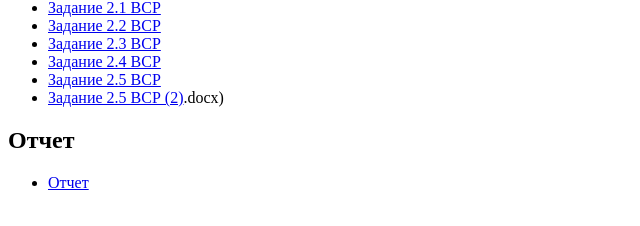
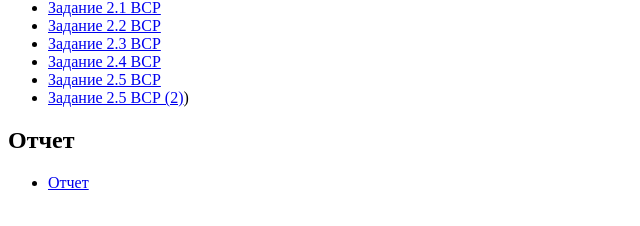
Before and after one commit to danyakr/practice_1, a plain HTML site: page index.html in a window 1280 px wide. Shown: the part 372-598 px from the top of the page, 0-640 px from the left. Drawn offline with Linux system fonts and the light colour scheme.

Commit message:
Update index.html

```diff
--- a/index.html
+++ b/index.html
@@ -18,7 +18,7 @@
 <li><a href="https://github.com/danyakr/danyakr.github.io/blob/main/%D0%92%D0%A1%D0%A0%202.3.docx">Задание 2.3 ВСР</a></li>
 <li><a href="https://github.com/danyakr/danyakr.github.io/blob/main/%D0%92%D0%A1%D0%A0%202.4.docx">Задание 2.4 ВСР</a></li>
 <li><a href="https://github.com/danyakr/danyakr.github.io/blob/main/%D0%92%D0%A1%D0%A0%202.5.docx">Задание 2.5 ВСР</a></li>
-<li><a href="https://github.com/danyakr/danyakr.github.io/blob/main/%D0%92%D0%A1%D0%A0%202.5%20(2">Задание 2.5 ВСР (2)</a>.docx)</li>
+<li><a href="https://github.com/danyakr/danyakr.github.io/blob/main/%D0%92%D0%A1%D0%A0%202.5%20(2">Задание 2.5 ВСР (2)</a>)</li>
 </ul>
 <h2 id="-"><strong>Отчет</strong></h2>
 <ul>
```
